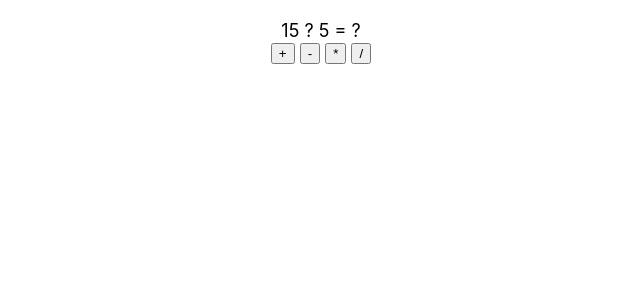
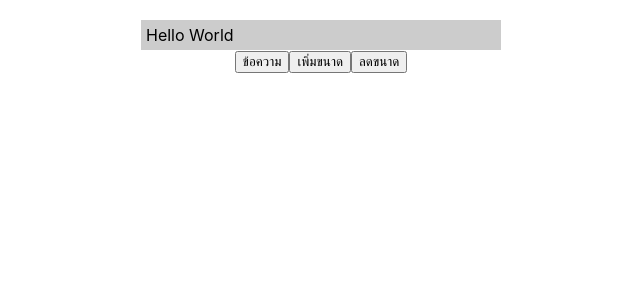
Before and after one commit to Jaktorn/apptest, a React (Create React App) app: page / in a window 1280 px wide. Shown: the top 300 px of the page, without its empty margins (319-959 px from the left). Built offline with nearby package versions, Linux system fonts and the light colour scheme.

Commit message:
create state-func.js

```diff
--- a/src/App.js
+++ b/src/App.js
@@ -1,7 +1,7 @@
 import react from 'react'
-import RefsFunc from './ref-func';
+import MessageBox from './state-func';
 
 
 export default function App(){
-  return <RefsFunc/>
+  return <MessageBox/>
 }
--- /dev/null
+++ b/src/state-func.js
@@ -0,0 +1,36 @@
+import React,{useState} from "react";
+
+export default function MessageBox(){
+    let[text ,setText] = useState('Hello World')
+    let[size,setSize ] = React.useState(16)
+
+    const onClickSetText = () => {
+        let t = prompt('กำหนดข้อความ')
+        if (t) {
+            setText(t)
+        }
+    }
+
+    const onClickZoomIn = () =>{
+        let newSize = size +1
+        setSize(newSize)
+    }
+
+    let msgboxSyle = {
+        display : 'inline-block',
+        width:350,
+        fontSize:size,
+        backgroundColor:'#ccc',
+        padding: 5,
+        textAlign:'left'
+    }
+
+    return(
+        <div style={{textAlign:'center',marginTop:20}}>
+            <div style={msgboxSyle}>{text}</div><br></br>
+            <button onClick={onClickSetText}>ข้อความ</button>
+            <button onClick={onClickZoomIn}>เพิ่มขนาด</button>
+            <button onClick={()=> setSize(size-1)}>ลดขนาด</button>
+        </div>
+    )
+}
```
